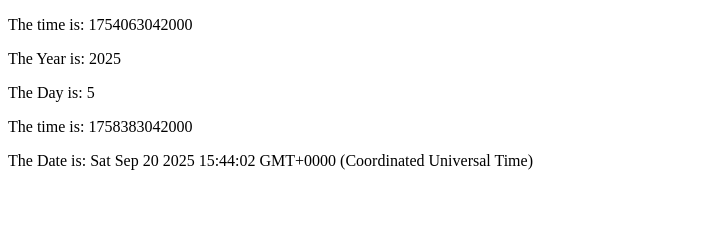
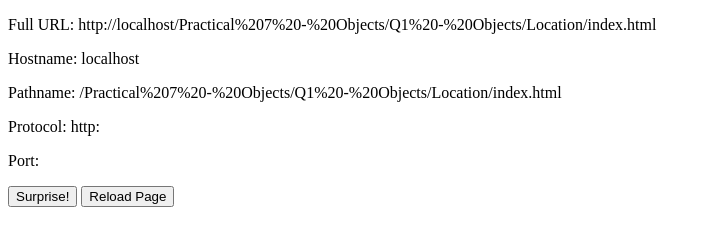
Before and after one commit to GamyIan/web-designing-and-programming, a plain HTML site: page Practical 7 - Objects/Q1 - Objects/Location/index.html in a window 1280 px wide. Shown: the whole page, without its empty margins (0-710 px from the left). Drawn offline with Linux system fonts and the light colour scheme.

Commit message:
Completed Location Question

```diff
--- a/Practical 7 - Objects/Q1 - Objects/Location/index.html
+++ b/Practical 7 - Objects/Q1 - Objects/Location/index.html
@@ -5,23 +5,33 @@
     <meta name="viewport" content="width=device-width, initial-scale=1.0" />
     <title>Location Object</title>
   </head>
+  <body>
+    <p id="href"></p>
+    <p id="hostname"></p>
+    <p id="pathname"></p>
+    <p id="protocol"></p>
+    <p id="port"></p>
 
-  <body>
-    <p id="time"></p>
-    <p id="year"></p>
-    <p id="day"></p>
-    <p id="setday"></p>
-    <p id="date"></p>
+    <button onclick="redirect()">Surprise!</button>
+    <button onclick="reloadPage()">Reload Page</button>
 
     <script>
-      var d = new Date();
-      document.getElementById("time").innerHTML = "The time is: " + d.getTime();
-      document.getElementById("year").innerHTML =
-        "The Year is: " + d.getFullYear();
-      document.getElementById("day").innerHTML = "The Day is: " + d.getDay();
-      document.getElementById("setday").innerHTML =
-        "The time is: " + d.setDate(d.getDate() + 50);
-      document.getElementById("date").innerHTML = "The Date is: " + d;
+      document.getElementById("href").innerHTML = "Full URL: " + location.href;
+      document.getElementById("hostname").innerHTML =
+        "Hostname: " + location.hostname;
+      document.getElementById("pathname").innerHTML =
+        "Pathname: " + location.pathname;
+      document.getElementById("protocol").innerHTML =
+        "Protocol: " + location.protocol;
+      document.getElementById("port").innerHTML = "Port: " + location.port;
+
+      function redirect() {
+        location.assign("https://www.youtube.com/watch?v=xvFZjo5PgG0");
+      }
+
+      function reloadPage() {
+        location.reload();
+      }
     </script>
   </body>
 </html>
```
